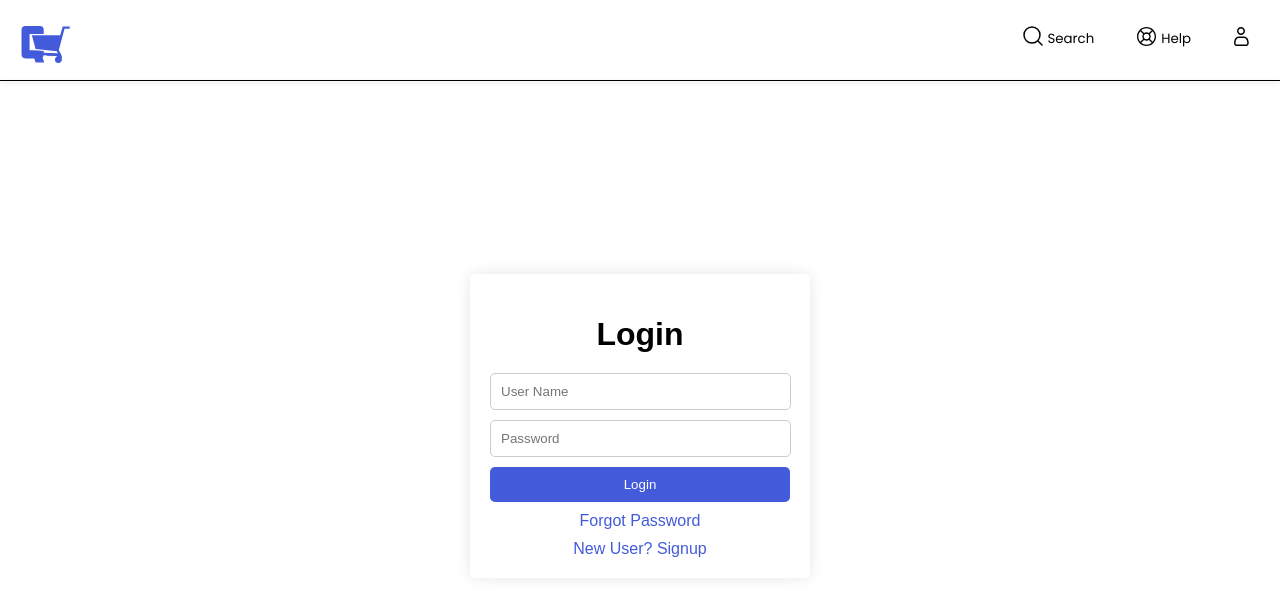
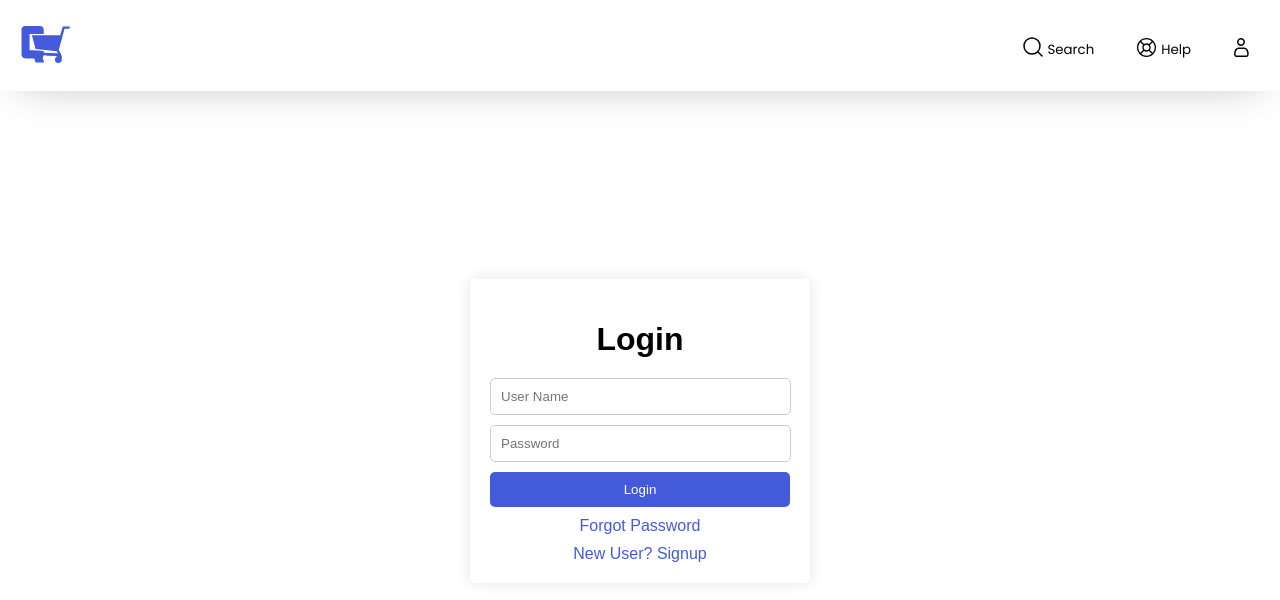
Before and after one commit to edwineas/QuickCart, a React (Create React App) app: page /login in a window 1280 px wide. Shown: the top 600 px of the page. Built offline with nearby package versions, Linux system fonts and the light colour scheme.

Commit message:
Corrected Navbar

```diff
--- a/src/components/Navbar/Navbar.css
+++ b/src/components/Navbar/Navbar.css
@@ -3,10 +3,14 @@
 .navbar{
     display: flex;
     justify-content: right;
+    box-shadow: 0px 15px 40px -20px rgba(0, 0, 0, 0.25);
+    margin-top: 0px;
+    align-items: center;
+    padding-bottom: 20px;
 }
 
 .navcontents{
-    margin-top: 10px;
+    margin-top: 21px;
     padding : 10px;
     padding-right: 20px;
     font-family: 'Poppins', sans-serif;
@@ -24,16 +28,7 @@
     cursor: pointer;
 }
 
-hr{
-    position: relative;
-    top: 20px;
-    width: 100%; /* Full width */
-    border: none; /* No border */
-    height: 1px; /* Set the height of the line */
-    background-color: #000; /* Color of the line */
-    margin: 0; /* Remove default margins */
-    box-shadow: 0px 2px 4px rgba(0, 0, 0, 0.2); /* Add shadow to the bottom */
-}
+
 
 #logo{
     margin-left: 20px;
--- a/src/components/Navbar/Navbar.jsx
+++ b/src/components/Navbar/Navbar.jsx
@@ -20,8 +20,7 @@ const Navbar = ({ onSearchClick }) => {
         <button id='btn'><div className="navcontents"><img src={Help} id="help" alt='' />Help</div></button>
         <button id='btn'><div className="navcontents"><img src={Profile} id="profile" alt='' onClick={() => navigate('/login')}/>{/*Sign In*/}</div></button>
       </div>
-      <hr />
-      <br />
+
     </div>
   );
 };
```
